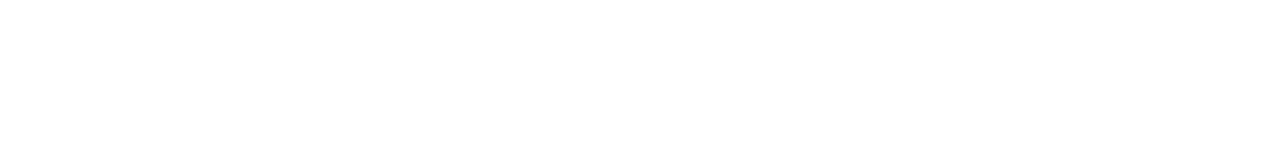
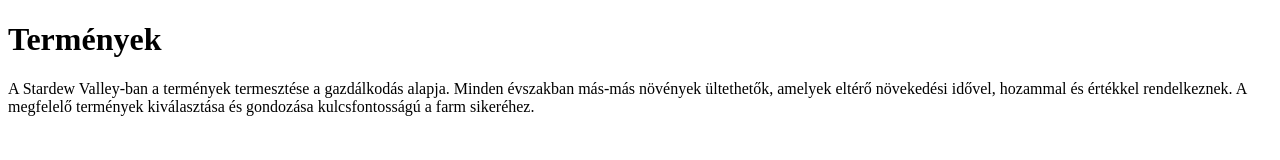
Before and after one commit to Csengeeeeee/nemethcsenge_webprojekt, a plain HTML site: page termenyek.html in a window 1280 px wide. Drawn offline with Linux system fonts and the light colour scheme.

Commit message:
Update termenyek.html

```diff
--- a/termenyek.html
+++ b/termenyek.html
@@ -6,6 +6,8 @@
     <title>Document</title>
 </head>
 <body>
-
+    <h1>Termények</h1>
+    <p>A Stardew Valley-ban a termények termesztése a gazdálkodás alapja. Minden évszakban más-más növények ültethetők,
+        amelyek eltérő növekedési idővel, hozammal és értékkel rendelkeznek. A megfelelő termények kiválasztása és gondozása kulcsfontosságú a farm sikeréhez.</p>
 </body>
 </html>
```
